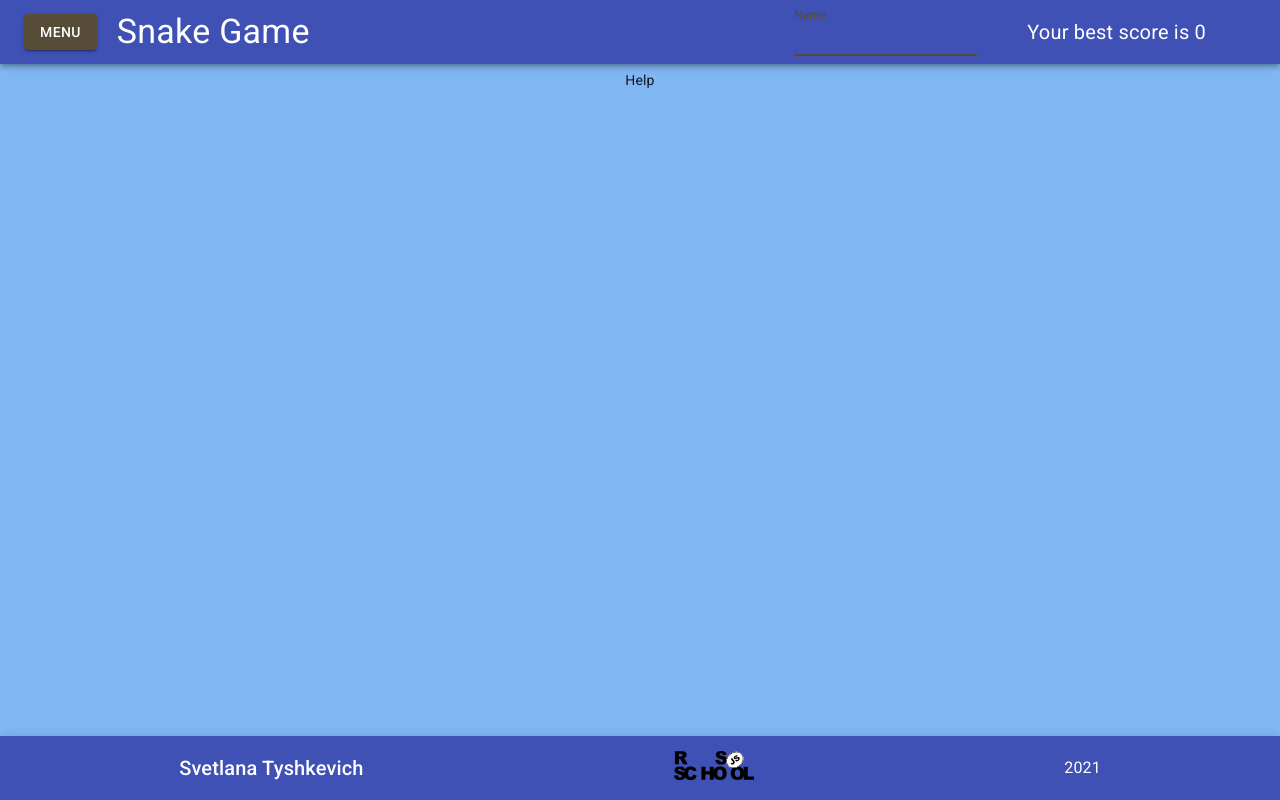
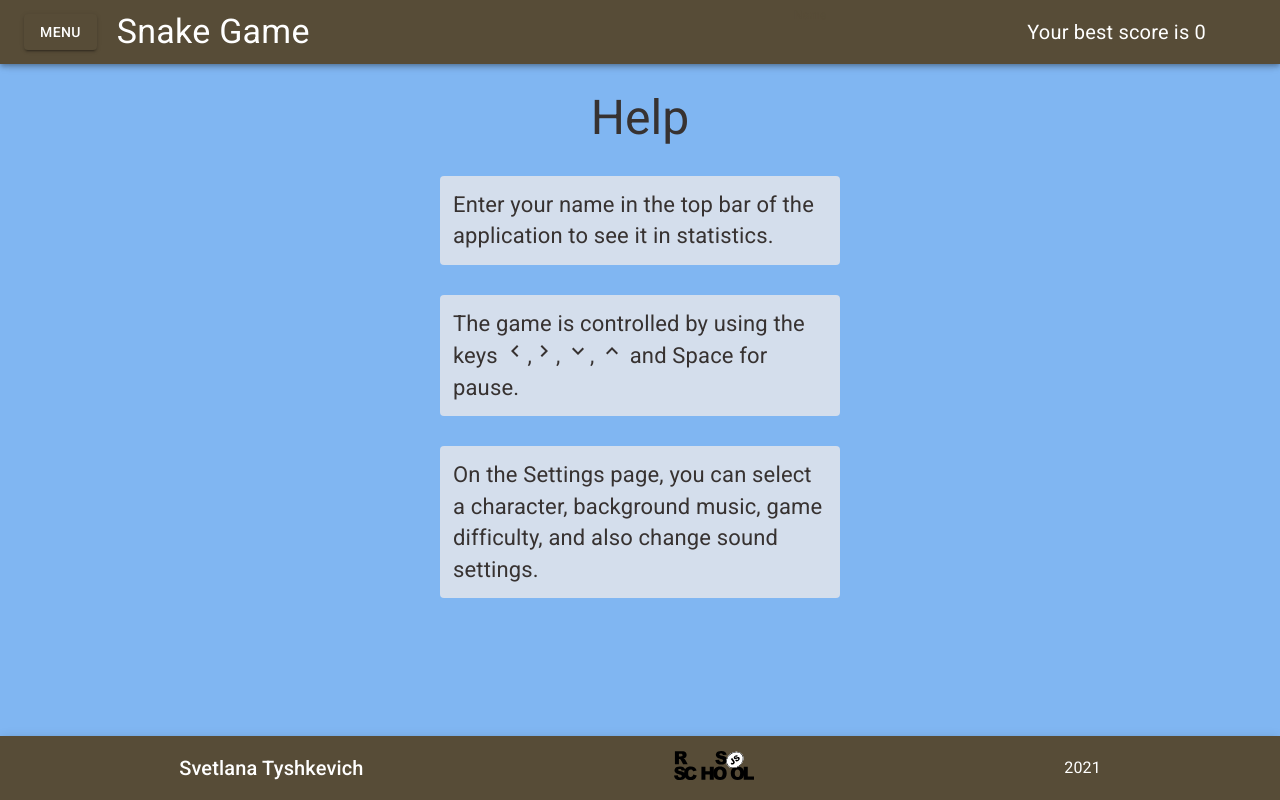
Before and after one commit to svetlana-tyshkevich/react-game, a React (Create React App) app: page /help in a window 1280 px wide. Built offline with nearby package versions, Linux system fonts and the light colour scheme.

Commit message:
fix: fix color theme and add help page

```diff
--- a/src/App/App.jsx
+++ b/src/App/App.jsx
@@ -1,6 +1,7 @@
 import React, { Component } from 'react';
 import { BrowserRouter as Router, Route } from 'react-router-dom';
 import CssBaseline from '@material-ui/core/CssBaseline';
+import { ThemeProvider } from '@material-ui/core/styles';
 
 import Header from '../components/Header.jsx';
 import Footer from '../components/Footer.jsx';
@@ -11,6 +12,7 @@ import Help from '../components/Help.jsx';
 import musicWest from '../assets/sounds/west.mp3';
 import musicDrums from '../assets/sounds/drums.mp3';
 import musicFort from '../assets/sounds/fort.mp3';
+import { gameTheme } from '../themes/theme.jsx';
 
 import stateInLS from '../utils/stateInLS';
 
@@ -113,6 +115,7 @@ export default class App extends Component {
       stats,
     } = this.state;
     return (
+      <ThemeProvider theme={gameTheme}>
         <div className={'app-box'}>
           <Router>
             <CssBaseline />
@@ -163,6 +166,7 @@ export default class App extends Component {
             <Footer />
           </Router>
         </div>
+      </ThemeProvider>
     );
   }
 }
--- a/src/components/GameButtons.jsx
+++ b/src/components/GameButtons.jsx
@@ -1,7 +1,8 @@
 import React, { Component } from 'react';
 import PropTypes from 'prop-types';
-import { withStyles } from '@material-ui/core/styles';
+import { withStyles, ThemeProvider } from '@material-ui/core/styles';
 import Button from '@material-ui/core/Button';
+import { gameTheme } from '../themes/theme.jsx';
 
 const styles = {
   buttonsBox: {
@@ -21,6 +22,7 @@ class GameButtons extends Component {
     } = this.props;
 
     return (
+      <ThemeProvider theme={gameTheme}>
       <div className={classes.buttonsBox}>
         <Button variant="contained" color="secondary" onClick={onClickNew}>
           New Game
@@ -29,6 +31,7 @@ class GameButtons extends Component {
           {pause ? 'Continue' : 'Pause'}
         </Button>
       </div>
+      </ThemeProvider>
     );
   }
 }
--- a/src/components/Header.jsx
+++ b/src/components/Header.jsx
@@ -30,9 +30,6 @@ const styles = {
     fontSize: 20,
   },
 
-  form: {
-    color: '#fff',
-  },
 };
 
 class Header extends Component {
@@ -60,7 +57,7 @@ class Header extends Component {
               label="Name"
               value={userName}
               onChange={nameChange}
-              className={classes.form}
+              color="primary"
             />
             <Typography variant="body1" className={classes.text}>
               {`Your best score is ${bestScore}`}
--- a/src/components/Help.jsx
+++ b/src/components/Help.jsx
@@ -1,8 +1,62 @@
+/* eslint-disable no-unused-vars */
 /* eslint-disable class-methods-use-this */
 import React, { Component } from 'react';
+import PropTypes from 'prop-types';
+import { withStyles, ThemeProvider } from '@material-ui/core/styles';
+import { Typography, Paper } from '@material-ui/core';
 
-export default class Help extends Component {
+import KeyboardArrowDownIcon from '@material-ui/icons/KeyboardArrowDown';
+import KeyboardArrowLeftIcon from '@material-ui/icons/KeyboardArrowLeft';
+import KeyboardArrowRightIcon from '@material-ui/icons/KeyboardArrowRight';
+import KeyboardArrowUpIcon from '@material-ui/icons/KeyboardArrowUp';
+
+const styles = {
+  container: {
+    display: 'flex',
+    justifyContent: 'center',
+  },
+  title: {
+    flexGrow: 1,
+    position: 'relative',
+    marginTop: 20,
+    textAlign: 'center',
+  },
+  paperBox: {
+    width: 400,
+    margin: '30px auto',
+    fontSize: 22,
+    padding: 13,
+  },
+};
+class Help extends Component {
   render() {
-    return <div>Help</div>;
+    const { classes } = this.props;
+    return (
+      <div>
+        <Typography variant="h3" className={classes.title}>
+          Help
+        </Typography>
+        <Paper elevation={0} className={classes.paperBox}>
+          Enter your name in the top bar of the application to see it in
+          statistics.
+        </Paper>
+        <Paper elevation={0} className={classes.paperBox}>
+          The game is controlled by using the keys <KeyboardArrowLeftIcon />,
+          <KeyboardArrowRightIcon />, <KeyboardArrowDownIcon />,{' '}
+          <KeyboardArrowUpIcon /> and Space for pause.
+        </Paper>
+
+        <Paper elevation={0} className={classes.paperBox}>
+          On the Settings page, you can select a character, background music,
+          game difficulty, and also change sound settings.
+        </Paper>
+      </div>
+    );
   }
 }
+
+Help.propTypes = {
+  classes: PropTypes.object,
+};
+
+export default withStyles(styles)(Help);
--- a/src/components/Main.jsx
+++ b/src/components/Main.jsx
@@ -64,7 +64,6 @@ export default class Main extends Component {
     const setState = this.setState.bind(this);
     stateInLS(this.state, setState);
     window.addEventListener('keydown', this.keyControls);
-    if (this.state.gameIn) { this.pauseGame(); }
   }
 
   componentDidUpdate(prevProps) {
@@ -293,7 +292,7 @@ export default class Main extends Component {
         <Button
           style={{ position: 'fixed', bottom: '10vh', right: '3vh' }}
           variant="contained"
-          color="primary"
+          color="secondary"
           onClick={() => {
             this.setState({ isEnter: true });
           }}>
--- a/src/components/navbar.jsx
+++ b/src/components/navbar.jsx
@@ -72,7 +72,7 @@ export default function CustomizedMenus() {
           open={Boolean(anchorEl)}
           onClose={handleClose}>
           <Link to="/">
-            <StyledMenuItem>
+            <StyledMenuItem onClick={handleClose}>
               <ListItemIcon>
                 <EmojiFlagsIcon fontSize="small" />
               </ListItemIcon>
@@ -80,7 +80,7 @@ export default function CustomizedMenus() {
             </StyledMenuItem>
           </Link>
           <Link to="/stats">
-            <StyledMenuItem>
+            <StyledMenuItem onClick={handleClose}>
               <ListItemIcon>
                 <StarsIcon fontSize="small" />
               </ListItemIcon>
@@ -88,7 +88,7 @@ export default function CustomizedMenus() {
             </StyledMenuItem>
           </Link>
           <Link to="/sets">
-            <StyledMenuItem>
+            <StyledMenuItem onClick={handleClose}>
               <ListItemIcon>
                 <SettingsIcon fontSize="small" />
               </ListItemIcon>
@@ -96,7 +96,7 @@ export default function CustomizedMenus() {
             </StyledMenuItem>
           </Link>
           <Link to="/help">
-            <StyledMenuItem>
+            <StyledMenuItem onClick={handleClose}>
               <ListItemIcon>
                 <HelpIcon fontSize="small" />
               </ListItemIcon>
--- a/src/themes/theme.jsx
+++ b/src/themes/theme.jsx
@@ -15,7 +15,8 @@ export const gameTheme = createMuiTheme({
       paper: '#d4deec',
     },
     text: {
-      primary: '#5a3a2f',
+      primary: '#373231',
+      secondary: '#ffffff',
     },
     info: {
       main: '#683ea2',
```
Also changed, not shown: src/components/GameField.jsx (+7 -5 lines). Lines whose indentation alone changed are shown as unchanged.
